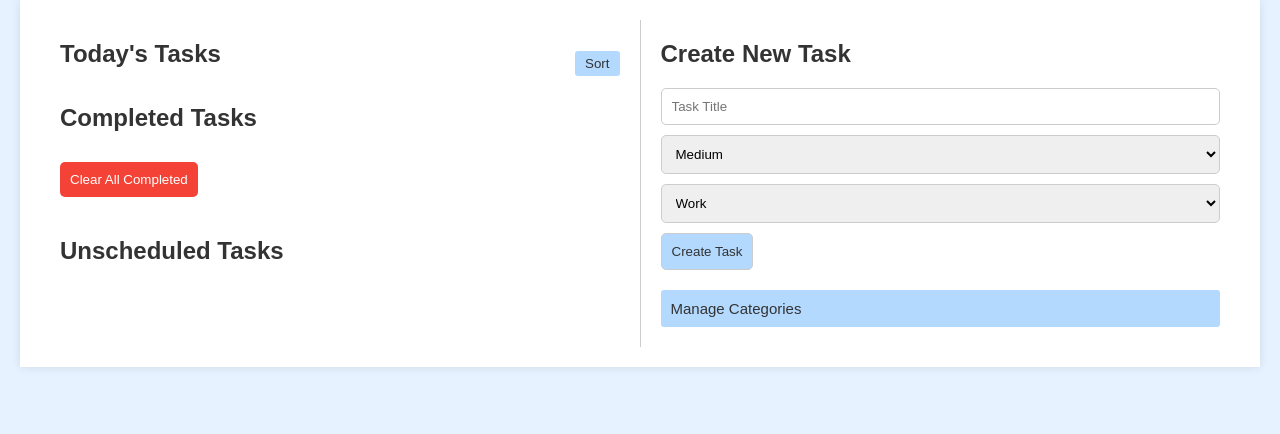
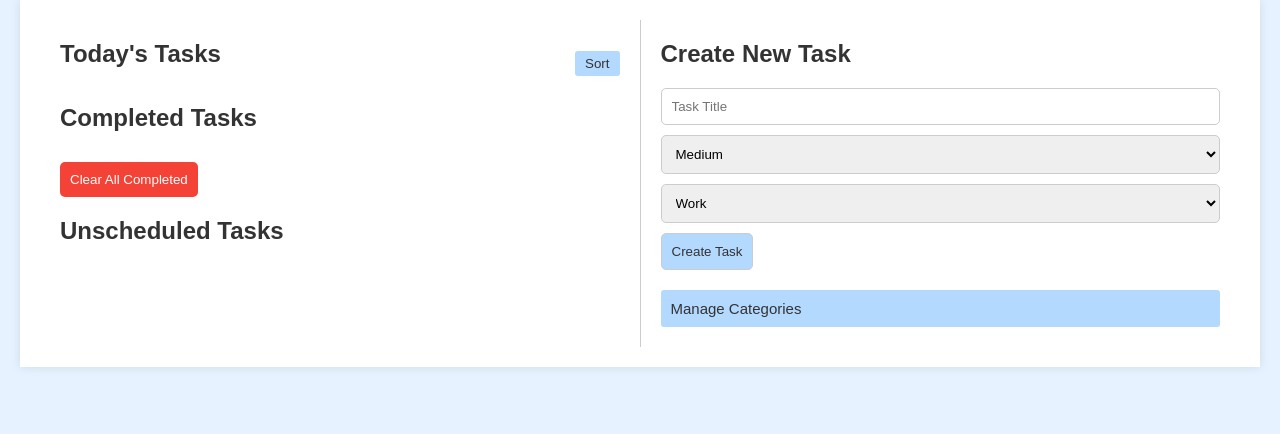
Before and after one commit to FrederikDhont/to-do-app, a plain HTML site: page index.html in a window 1280 px wide. Drawn offline with Linux system fonts and the light colour scheme.

Commit message:
Update styles.css
Remove top margin from "unsheduled" header

```diff
--- a/styles.css
+++ b/styles.css
@@ -192,10 +192,6 @@ button:hover {
   background-color: #e0e0e0;
 }
 
-.unscheduled-header {
-  margin-top: 20px;
-}
-
 @media (max-width: 768px) {
   .app-container {
     flex-direction: column;
```
